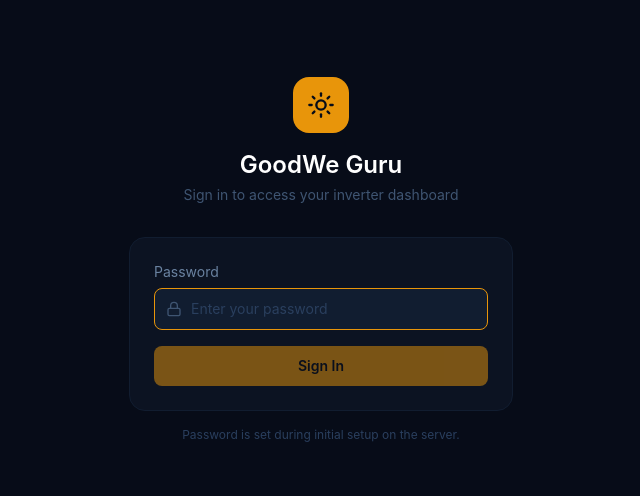
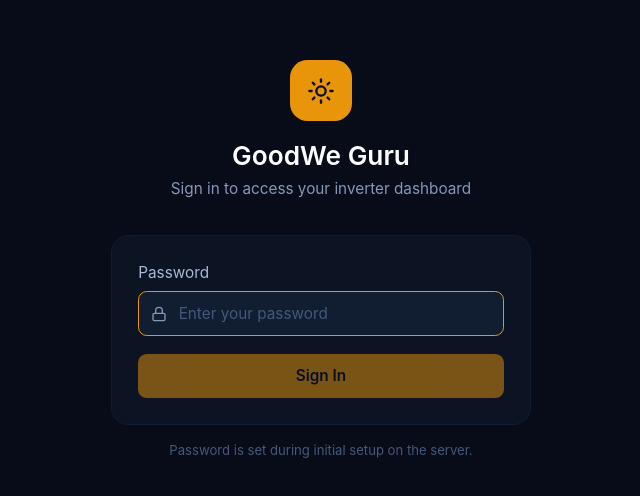
Before and after one commit to cyberjunky/goodwe-guru, a React (Vite) app in the folder frontend/: page / in a window 1280 px wide. Shown: the part 140-636 px from the top of the page, without its empty margins (319-959 px from the left). Built offline with nearby package versions, Linux system fonts and the light colour scheme.

Commit message:
Theme: brighter text greys, larger root font, brighter chart labels for legibility
- Lighten gray-200..500 text tokens (were dim on the navy bg).
- html root 17.5px so all rem text/spacing scales up; brighter body colour.
- Floor text-[10px] labels to 11px; brighten recharts axis text.

```diff
--- a/frontend/src/index.css
+++ b/frontend/src/index.css
@@ -10,13 +10,14 @@
   --color-gray-900:  #0c1322;
   --color-gray-800:  #111d30;
   --color-gray-700:  #1c2d47;
-  --color-gray-600:  #2a3f5e;
-  --color-gray-500:  #3f5572;
-  --color-gray-400:  #6a82a0;
-  --color-gray-300:  #96aac4;
-  --color-gray-200:  #c2cedf;
-  --color-gray-100:  #e4eaf5;
-  --color-gray-50:   #f0f4fb;
+  --color-gray-600:  #45597a;
+  /* Text greys — brightened for legibility on the dark navy background */
+  --color-gray-500:  #8499ba;
+  --color-gray-400:  #a8bad6;
+  --color-gray-300:  #c8d5ea;
+  --color-gray-200:  #dde5f3;
+  --color-gray-100:  #eef2fb;
+  --color-gray-50:   #f6f9fe;
 
   /* Solar — warm gold, not neon amber */
   --color-amber-500: #e8950a;
@@ -67,15 +68,25 @@
 /* ─── Base ───────────────────────────────────────────────────────────────── */
 :root { color-scheme: dark; }
 
+/* Bump the root size so all rem-based text & spacing scale up for legibility. */
+html { font-size: 17.5px; }
+
 body {
   margin: 0;
   background: #070c18;
-  color: #e4eaf5;
+  color: #eef2fb;
   font-family: var(--font-sans);
   -webkit-font-smoothing: antialiased;
-  font-size: 14px;
-  line-height: 1.5;
+  font-size: 0.95rem;
+  line-height: 1.55;
 }
+
+/* Floor the very small hard-coded labels so nothing is sub-11px. */
+[class*="text-[10px]"] { font-size: 11px !important; }
+
+/* Brighten chart axis/label text (overrides recharts' dim inline fills). */
+.recharts-text { fill: #a8bad6 !important; }
+.recharts-cartesian-axis-tick-value { font-size: 11.5px; }
 
 /* ─── Subtle card gradient ───────────────────────────────────────────────── */
 .card {
```
